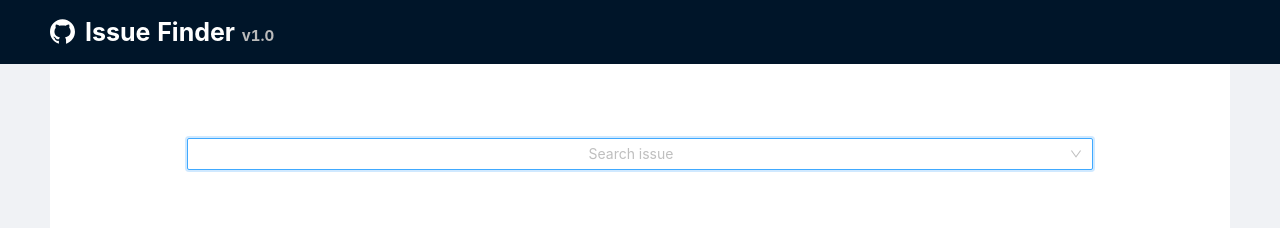
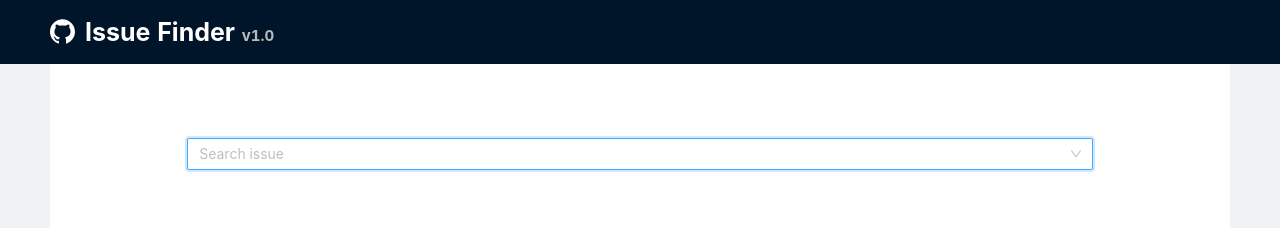
Before and after one commit to ealipio/react-issues, a React (Create React App) app: page / in a window 1280 px wide. Shown: the top 228 px of the page. Built offline with nearby package versions, Linux system fonts and the light colour scheme.

Commit message:
fix: incresing debounce time to 700

```diff
--- a/src/features/issues/components/SelectIssue.js
+++ b/src/features/issues/components/SelectIssue.js
@@ -27,7 +27,7 @@ const SelectIssue = () => {
 
   const handleSearchChange = debounce((query) => {
     dispatch(issuesActions.search({ query }));
-  }, 250);
+  }, 700);
   const handleChange = (value) => {
     const [issue] = issues.list.filter((i) => i.id === value);
     dispatch(issuesActions.setCurrentIssue({ issue }));
@@ -35,7 +35,7 @@ const SelectIssue = () => {
   return (
     <Select
       showSearch
-      style={{ width: '80%', margin: 50 }}
+      style={{ width: '80%', margin: 50, textAlign:'left' }}
       allowClear
       autoFocus
       placeholder="Search issue"
```
